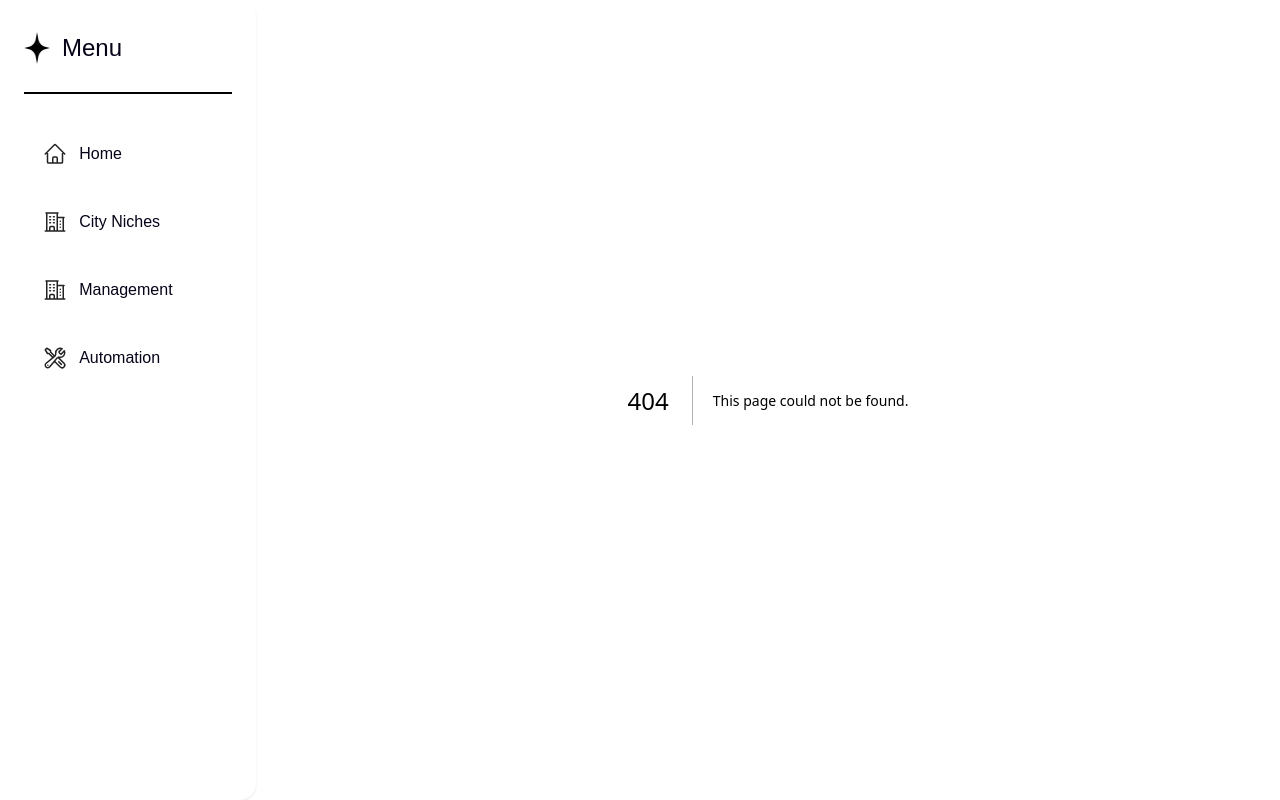
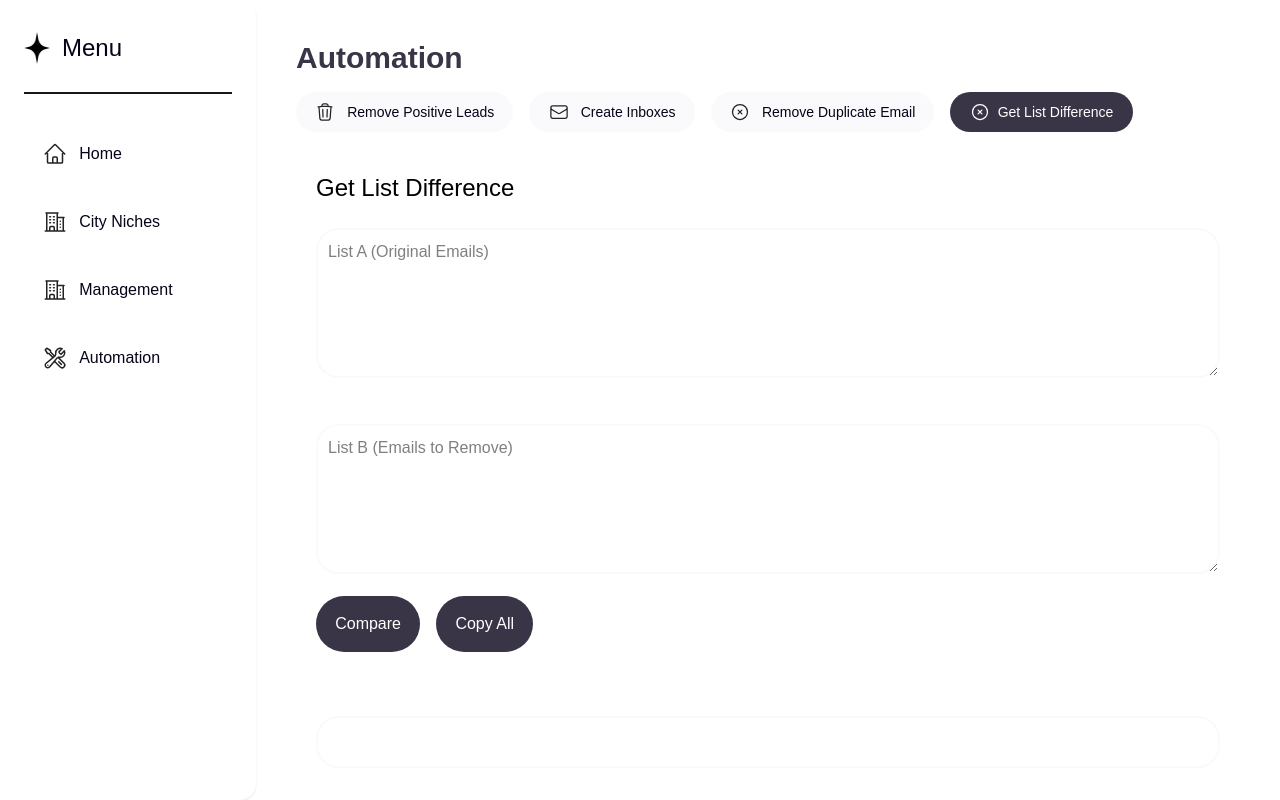
Before and after one commit to artalfred/automation, a Next.js app: page /GetListDifference in a window 1280 px wide. Before the commit this address had no page. Built offline with nearby package versions, Linux system fonts and the light colour scheme; a web font is replaced by a local one.

Commit message:
New features Get List Difference

```diff
--- a/app/Components/AutomationHeader.tsx
+++ b/app/Components/AutomationHeader.tsx
@@ -13,9 +13,9 @@ export default function AutomationHeader() {
         <Link
           href="/Automation"
           className={
-            pathname === "/Automation"
-              ? "nav-btn-active align-middle gap-2 flex rounded-full"
-              : "flex align-middle gap-3 nav-btn rounded-full"
+            pathname === "/Automation" ?
+              "nav-btn-active align-middle gap-2 flex rounded-full"
+            : "flex align-middle gap-3 nav-btn rounded-full"
           }
         >
           <svg
@@ -38,9 +38,9 @@ export default function AutomationHeader() {
         <Link
           href="/CreateInboxes"
           className={
-            pathname === "/CreateInboxes"
-              ? "nav-btn-active align-middle gap-2 flex rounded-full"
-              : "flex align-middle gap-3 nav-btn rounded-full"
+            pathname === "/CreateInboxes" ?
+              "nav-btn-active align-middle gap-2 flex rounded-full"
+            : "flex align-middle gap-3 nav-btn rounded-full"
           }
         >
           <svg
@@ -63,9 +63,9 @@ export default function AutomationHeader() {
         <Link
           href="/RemoveDuplicateEmails"
           className={
-            pathname === "/RemoveDuplicateEmails"
-              ? "nav-btn-active align-middle gap-2 flex rounded-full"
-              : "flex align-middle gap-3 nav-btn rounded-full"
+            pathname === "/RemoveDuplicateEmails" ?
+              "nav-btn-active align-middle gap-2 flex rounded-full"
+            : "flex align-middle gap-3 nav-btn rounded-full"
           }
         >
           <svg
@@ -84,6 +84,31 @@ export default function AutomationHeader() {
           </svg>
           Remove Duplicate Email
         </Link>
+
+        <Link
+          href="/GetListDifference"
+          className={
+            pathname === "/GetListDifference" ?
+              "nav-btn-active align-middle gap-2 flex rounded-full"
+            : "flex align-middle gap-3 nav-btn rounded-full"
+          }
+        >
+          <svg
+            xmlns="http://www.w3.org/2000/svg"
+            fill="none"
+            viewBox="0 0 24 24"
+            strokeWidth="1.5"
+            stroke={pathname === "/GetListDifference" ? "#fff" : "#222"}
+            className="size-5"
+          >
+            <path
+              strokeLinecap="round"
+              strokeLinejoin="round"
+              d="m9.75 9.75 4.5 4.5m0-4.5-4.5 4.5M21 12a9 9 0 1 1-18 0 9 9 0 0 1 18 0Z"
+            />
+          </svg>
+          Get List Difference
+        </Link>
       </div>
     </div>
   );
--- /dev/null
+++ b/app/GetListDifference/page.tsx
@@ -0,0 +1,111 @@
+"use client";
+
+import { useState } from "react";
+import Container from "../Components/Container";
+import AutomationHeader from "../Components/AutomationHeader";
+
+export default function Home() {
+  const [listA, setListA] = useState("");
+  const [listB, setListB] = useState("");
+  const [output, setOutput] = useState("");
+
+  const normalize = (text: string) => {
+    return text
+      .split("\n")
+      .map((e) => e.trim().toLowerCase())
+      .filter((e) => e !== "");
+  };
+
+  const compareLists = () => {
+    const a = normalize(listA);
+    const b = new Set(normalize(listB));
+
+    const result = a.filter((email) => !b.has(email));
+
+    setOutput(result.join("\n"));
+  };
+
+  const copyOutput = () => {
+    navigator.clipboard.writeText(output);
+    alert("Copied to clipboard!");
+  };
+
+  return (
+    <Container>
+      <AutomationHeader />
+      <main
+        style={{
+          padding: "20px",
+          background: "#fff",
+          color: "#fff",
+          minHeight: "100vh",
+        }}
+      >
+        <h1 className="pt-[20px] text-2xl text-black">Get List Difference</h1>
+
+        <textarea
+          value={listA}
+          onChange={(e) => setListA(e.target.value)}
+          placeholder="List A (Original Emails)"
+          style={{
+            width: "100%",
+            height: "150px",
+            marginBottom: "15px",
+            padding: "10px",
+            color: "#000",
+          }}
+          className="bg-white outline-none border-2 border-color w-full p-6 rounded-[1.4rem] mt-6"
+        />
+
+        <textarea
+          value={listB}
+          onChange={(e) => setListB(e.target.value)}
+          placeholder="List B (Emails to Remove)"
+          style={{
+            width: "100%",
+            height: "150px",
+            marginBottom: "15px",
+            padding: "10px",
+            color: "#000",
+          }}
+          className="bg-white outline-none border-2 border-color w-full p-6 rounded-[1.4rem] mt-6"
+        />
+
+        <div className="flex gap-4">
+          <button
+            onClick={compareLists}
+            className="cursor-pointer active rounded-full"
+          >
+            Compare
+          </button>
+
+          <button
+            onClick={copyOutput}
+            className="cursor-pointer active rounded-full"
+          >
+            Copy All
+          </button>
+        </div>
+
+        <h3 style={{ marginTop: "20px" }}>Output (A NOT in B)</h3>
+        <div
+          className="bg-white outline-none border-2 border-color placeholder:text-gray-400 w-full p-6 rounded-[1.4rem]"
+          style={{
+            marginTop: 20,
+          }}
+        >
+          <pre
+            style={{
+              margin: 0,
+              whiteSpace: "pre-wrap",
+              wordBreak: "break-word",
+              color: "#000",
+            }}
+          >
+            {output}
+          </pre>
+        </div>
+      </main>
+    </Container>
+  );
+}
```
Also changed, not shown: app/Cityniches/page.tsx (+0 -11 lines).
